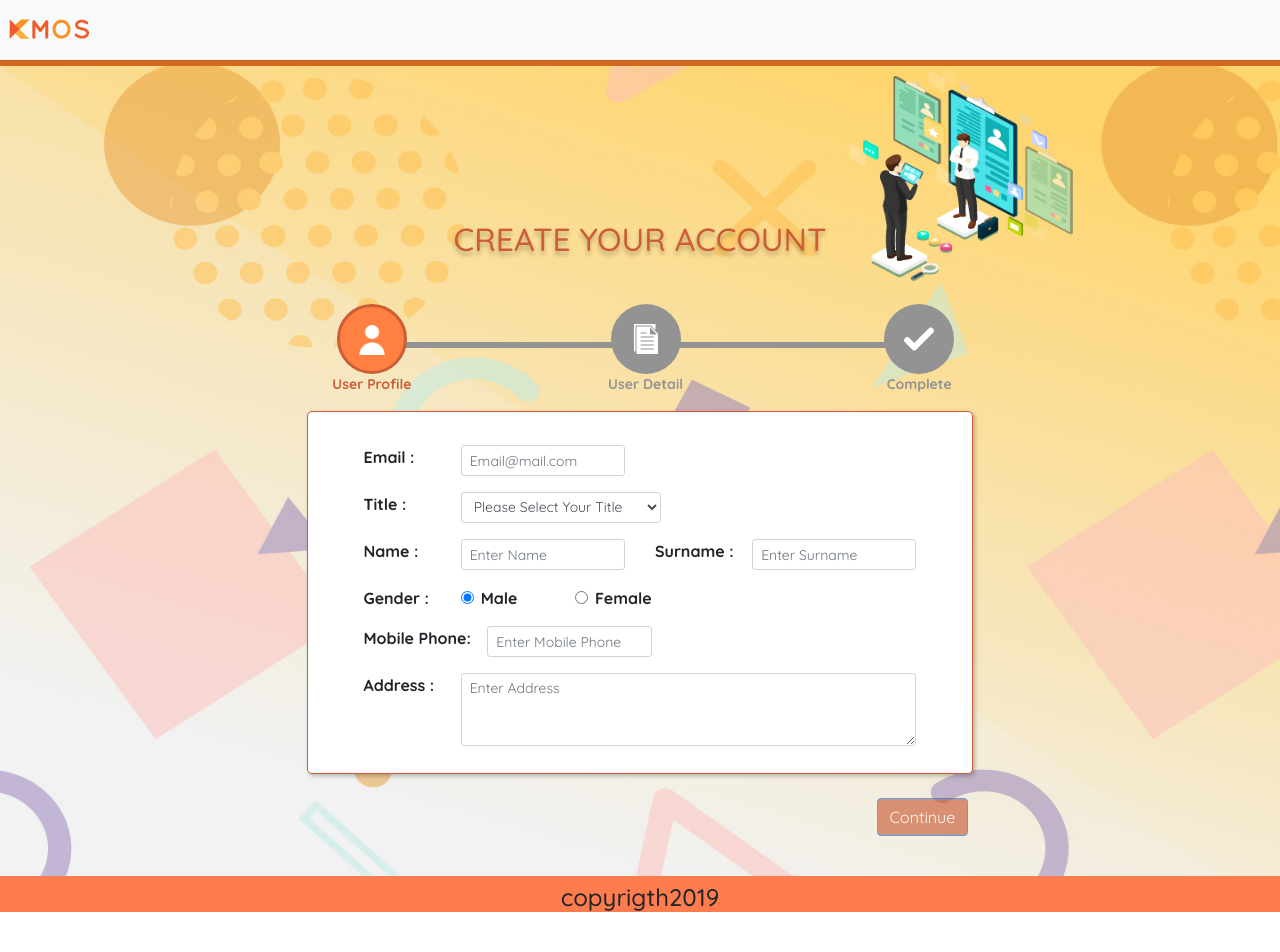
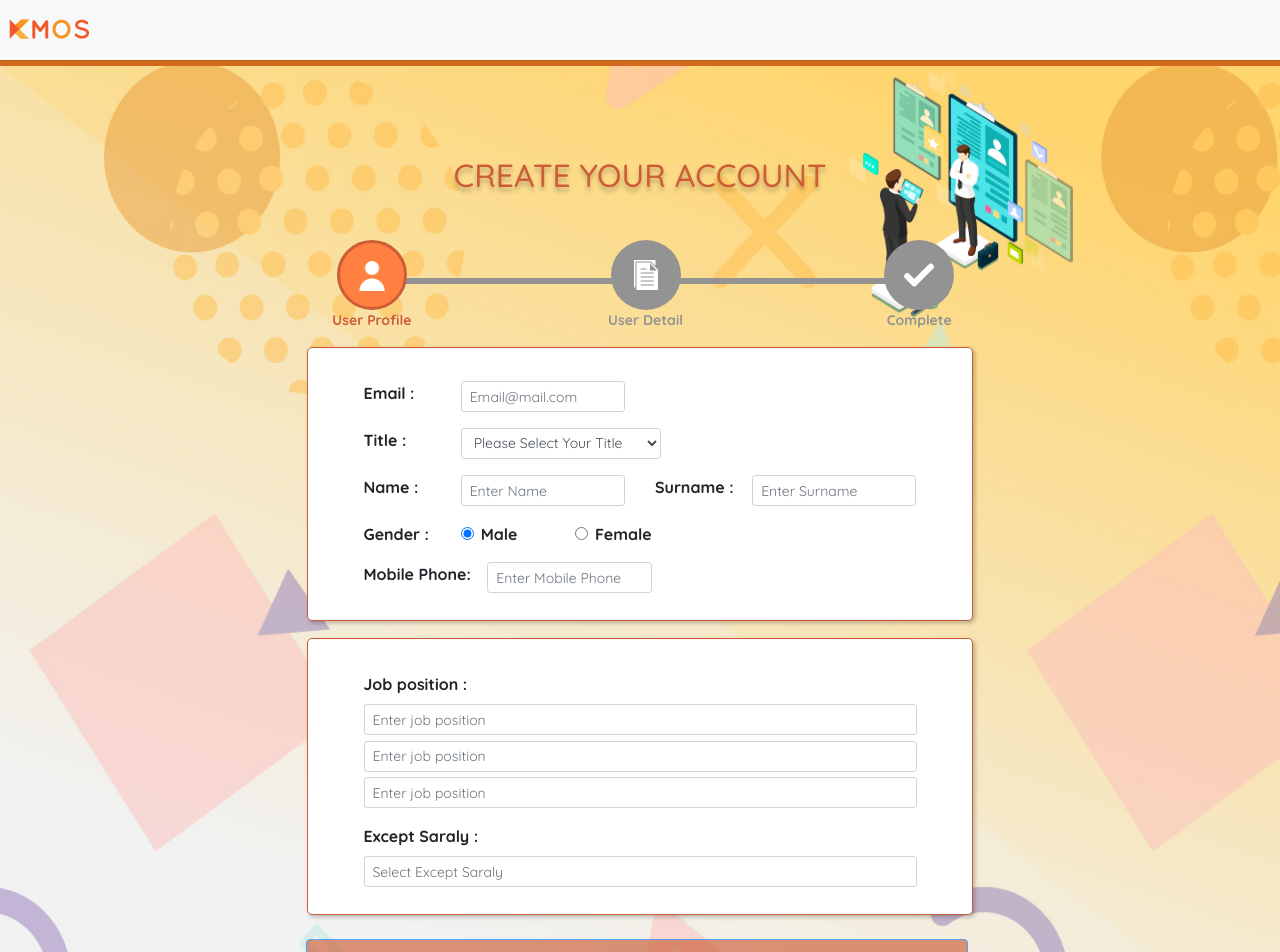
Before and after one commit to pom22936/Candidate, an Angular app: page /user-profile in a window 1280 px wide. Shown: the top 952 px of the page. Before the commit the page ends 920 px from the top, so only its background shows below. Built offline with nearby package versions, Linux system fonts and the light colour scheme.

Commit message:
edit UI V3 2/4/2562
Edit  New  UI

```diff
--- a/src/app/complete/complete.component.ts
+++ b/src/app/complete/complete.component.ts
@@ -37,9 +37,9 @@ export class CompleteComponent implements OnInit {
       last_name: this.data.user.model.sername,
       gender: this.data.user.model.gender,
       phone: this.data.user.model.phone,
-      address: this.data.user.model.address,
-      position: this.data.detail.details.position,
-      skill: String(this.data.detail.skill),
+      // address: this.data.user.model.address,
+      // position: this.data.detail.details.position,
+      // skill: String(this.data.detail.skill),
       project: this.data.detail.project.data ,
       certificate: this.data.detail.certification.data
     };
@@ -49,15 +49,15 @@ export class CompleteComponent implements OnInit {
     // https://itoaos-commnunity-api.com/register/candidate/createinfo/
     // http://jsonplaceholder.typicode.com/posts
     console.log(JSON.stringify(this.json));
-    const req = this.http.post('https://itoaos-commnunity-api.com/register/candidate/createinfo/', JSON.stringify(this.json), httpOption)
-      .subscribe(
-        res => {
-          console.log(res);
-        },
-        err => {
-          console.log(err);
-        }
-      );
+    // const req = this.http.post('https://itoaos-commnunity-api.com/register/candidate/createinfo/', JSON.stringify(this.json), httpOption)
+    //   .subscribe(
+    //     res => {
+    //       console.log(res);
+    //     },
+    //     err => {
+    //       console.log(err);
+    //     }
+    //   );
 
       //http://localhost:7777/user
 
--- a/src/app/user-details/user-details.component.css
+++ b/src/app/user-details/user-details.component.css
@@ -7,7 +7,7 @@
   padding-bottom: 3%;
   padding: 0%;
   margin: 0%;
-  padding-top: 12%;
+  padding-top: 5%;
   font-style: normal;
   font-weight: bold;
   font-size: 36px;
@@ -181,3 +181,8 @@ input.ng-touched.ng-valid{
   background-color: #ffffff;
   border-bottom-color: #ffffff;
 }
+#but-end{
+  margin-right: 20%;
+  width: 60%;
+  margin-left: 20%;
+}
--- a/src/app/user-details/user-details.component.ts
+++ b/src/app/user-details/user-details.component.ts
@@ -18,6 +18,7 @@ export class UserDetailsComponent implements OnInit {
 
   date: Date = new Date();
   allyear: any = [];
+  allmonth: any = [];
   year: Number = 0;
   skill: string[] = [];
   project: any = {
@@ -38,6 +39,7 @@ export class UserDetailsComponent implements OnInit {
 
   ngOnInit() {
     this.allyear = Array(5).fill(new Date().getFullYear());
+    this.allmonth = ["January","February","March","April","May","June","July","August","September","October","November","December"]
 
     let fromsession = this.dataService.getproject();
 
@@ -112,12 +114,12 @@ export class UserDetailsComponent implements OnInit {
   }
 
   addproject = () =>{
-    this.project.data.push({ project : "" , year : 2019});
+    this.project.data.push({ project : "" ,role : "",month : "month", year : 2019});
     this.project.state = false;
   }
 
   addcertification = () =>{
-    this.certification.data.push({ certificate : "" , year : 2019});
+    this.certification.data.push({ certificate : "",month:"month", year : 2019});
     this.certification.state = false;
   }
 
--- a/src/app/user-profile/user-profile.component.css
+++ b/src/app/user-profile/user-profile.component.css
@@ -147,7 +147,7 @@ select.ng-valid{
   padding-bottom: 3%;
   padding: 0%;
   margin: 0%;
-  padding-top: 12%;
+  padding-top: 7%;
   font-style: normal;
   font-weight: bold;
   font-size: 36px;
@@ -161,3 +161,21 @@ select.ng-valid{
 #inputPhone{
   margin-left: 15%;
 }
+#but-end{
+  margin-right: 4%;
+  width: 72%;
+}
+.bg-form-2{
+  background-color: #ffffff;
+  width: 60%;
+  margin-top: 1.5%;
+  margin-left: 20%;
+  padding-top: 3%;
+  padding-right: 5%;
+  padding-left: 5%;
+  padding-bottom: 1%;
+  border: 1px solid #CC5D36;
+  box-sizing: border-box;
+  border-radius: 5px;
+  box-shadow: 2px 2px 4px rgba(0, 0, 0, 0.25);
+}
--- a/src/app/user-profile/user-profile.component.html
+++ b/src/app/user-profile/user-profile.component.html
@@ -30,9 +30,9 @@
       </div>
     </div>
       <!-- from -->
+      <form name="form" (ngSubmit)="UserForm.form.valid && onSubmit()" #UserForm="ngForm">
+      <div class="container" id="bg-form" style="width: 60%">
 
-      <div class="container" id="bg-form" style="width: 60%">
-          <form name="form" (ngSubmit)="UserForm.form.valid && onSubmit()" #UserForm="ngForm">
               <div class="form-group row">
                 <label for="inputEmail" class="col-sm-2 col-form-label"><b>Email :</b></label>
                 <div class="col-sm-4">
@@ -90,19 +90,37 @@
                     <span style="margin-left: 22px;" class="help-block" *ngIf="!phone.valid && phone.touched">this field is required</span>
                   </div>
                 </div>
-                <div class="form-group row">
+                <!-- <div class="form-group row">
                     <label for="inputAddress" class="col-sm-2 col-form-label" style="padding-right: 0%;"><b> Address :</b></label>
                     <div class="col-sm-10">
                         <textarea name="address" class="form-control form-control-sm" [(ngModel)]="model.address" #address="ngModel" placeholder="Enter Address" id="inputAddress" maxlength="100" rows="3" required></textarea>
                         <span class="help-block" *ngIf="!address.valid && address.touched">this field is required</span>
                     </div>
-                  </div>
-            </form>
+                </div> -->
       </div>
+
+      <div class="container" class="bg-form-2">
+        <div class="form-group">
+          <label ><b>Job position :</b></label>
+          <input type="text" class="form-control form-control-sm" name="position1" [(ngModel)]="model.position1" placeholder="Enter job position" style="margin-bottom: 1%" #position1="ngModel" required>
+          <span class="help-block" *ngIf="!position1.valid && position1.touched">this field is required</span>
+          <input type="text" class="form-control form-control-sm" name="position2" [(ngModel)]="model.position2" placeholder="Enter job position" style="margin-bottom: 1%" #position2="ngModel" required>
+          <span class="help-block" *ngIf="!position2.valid && position2.touched">this field is required</span>
+          <input type="text" class="form-control form-control-sm" name="position3" [(ngModel)]="model.position3" placeholder="Enter job position" style="margin-bottom: 1%" #position3="ngModel" required>
+          <span class="help-block" *ngIf="!position3.valid && position3.touched">this field is required</span>
+        </div>
+        <div class="form-group">
+          <label ><b>Except Saraly :</b></label>
+          <input type="text" class="form-control form-control-sm" name="Saraly" [(ngModel)]="model.Saraly" placeholder="Select Except Saraly " style="margin-bottom: 1%" #Saraly="ngModel" required>
+          <span class="help-block" *ngIf="!Saraly.valid && Saraly.touched">this field is required</span>
+        </div>
+      </div>
+
+    </form>
       <br>
       <div class="form-group row">
           <div class="col-sm-10" >
-            <button type="submit" [disabled]="!UserForm.valid" (click)="sw()" class="btn btn-primary float-right" routerLink="/user-details" routerLinkActive="active" style="margin-right: 4%;">Continue</button>
+            <button type="submit" [disabled]="!UserForm.valid" (click)="sw()" class="btn btn-primary float-right" routerLink="/user-details" routerLinkActive="active" id="but-end">Continue</button>
           </div>
         </div>
       <!-- End form -->
```
Also changed, not shown: src/app/user-details/user-details.component.html (+57 -12 lines).
